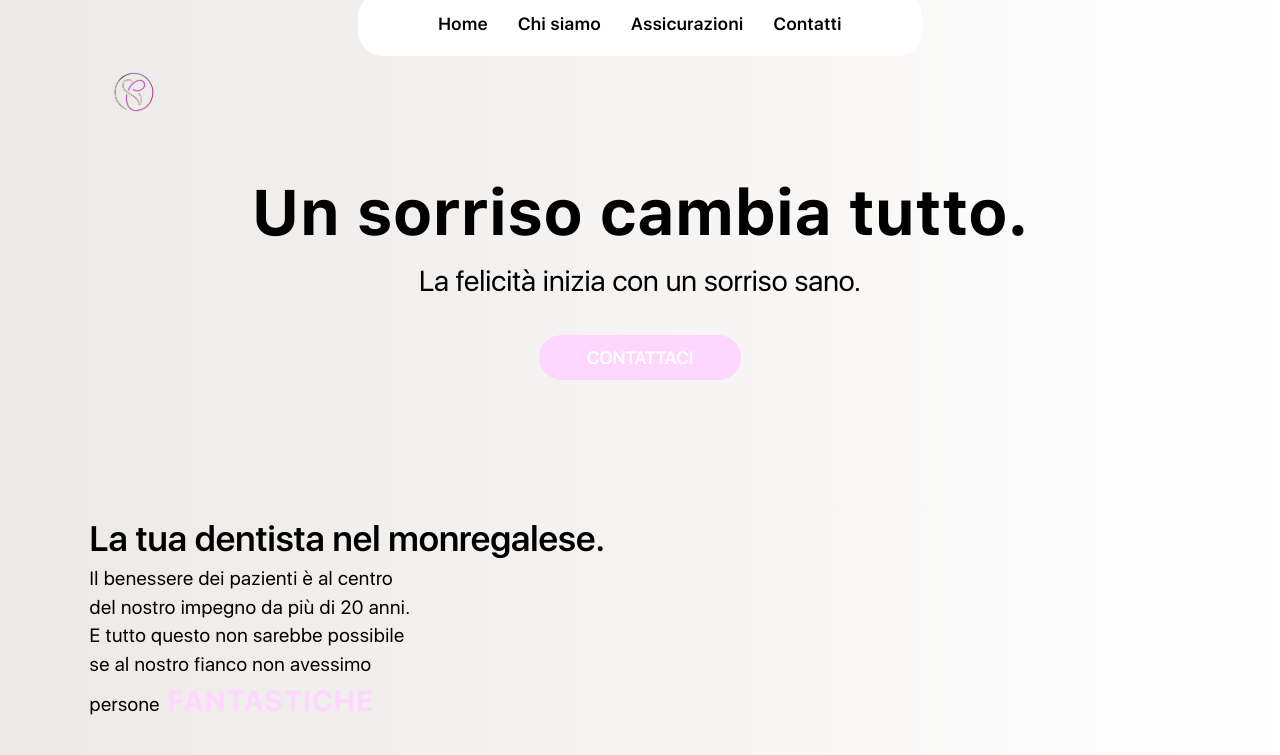
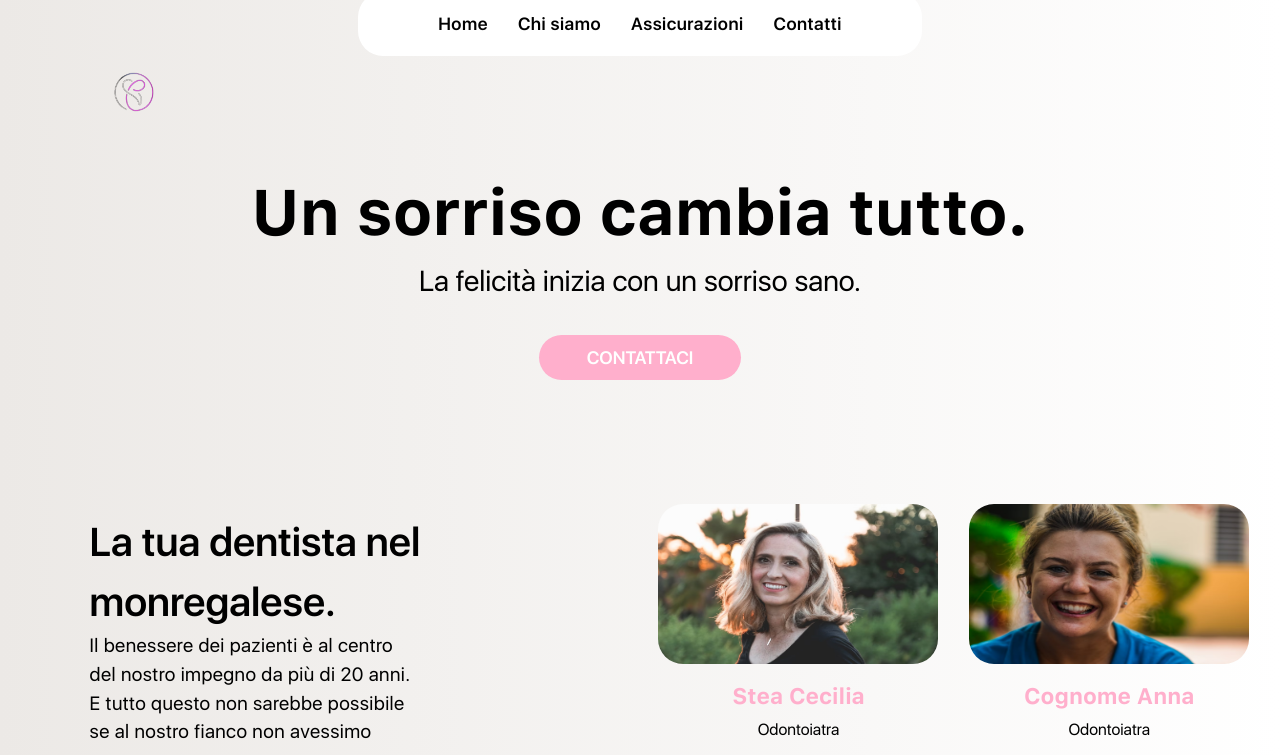
Before and after one commit to francescogropplero/Dentista, a Vue app: page / in a window 1280 px wide. Shown: the top 755 px of the page. Built offline with nearby package versions, Linux system fonts and the light colour scheme.

Commit message:
people section

```diff
--- a/src/App.vue
+++ b/src/App.vue
@@ -1,11 +1,15 @@
 <template>
   <TheNavbar />
   <TheHero />
-  <FirstDescription />
+  <div class="flex">
+    <FirstDescription />
+    <ThePeople />
+  </div>
 </template>
 
 <script setup>
 import TheNavbar from "./components/TheNavbar.vue";
 import TheHero from "./components/TheHero.vue";
 import FirstDescription from "./components/FirstDescription.vue";
+import ThePeople from "./components/ThePeople.vue";
 </script>
--- a/src/assets/main.css
+++ b/src/assets/main.css
@@ -18,7 +18,7 @@
 }
 
 :root {
-  --rosa: #ffd6ff;
+  --rosa: #ffafcc;
   --nero: #1d1d1d;
   --gradiente: linear-gradient(to left, #ece9e6, #ffffff);
 }
@@ -28,22 +28,18 @@
   padding: 0;
   box-sizing: border-box;
 }
+html {
+  scroll-behavior: smooth;
+  transition: 0.7s;
+}
 
 body {
   font-family: "SF Regular";
   font-size: 16px;
   line-height: 1.5;
-  background: #ece9e6; /* fallback for old browsers */
-  background: -webkit-linear-gradient(
-    to left,
-    #ffffff,
-    #ece9e6
-  ); /* Chrome 10-25, Safari 5.1-6 */
-  background: linear-gradient(
-    to left,
-    #ffffff,
-    #ece9e6
-  ); /* W3C, IE 10+/ Edge, Firefox 16+, Chrome 26+, Opera 12+, Safari 7+ */
+  background: #ece9e6;
+  background: -webkit-linear-gradient(to left, #ffffff, #ece9e6);
+  background: linear-gradient(to left, #ffffff, #ece9e6);
 }
 
 body::-webkit-scrollbar {
--- a/src/components/FirstDescription.vue
+++ b/src/components/FirstDescription.vue
@@ -1,5 +1,5 @@
 <template>
-  <section :class="{ 'slide-in': myElement }">
+  <section id="chi-siamo" :class="{ 'slide-in': myElement }">
     <h2>La tua dentista nel monregalese.</h2>
     <p>
       Il benessere dei pazienti è al centro <br />del nostro impegno da più di
@@ -31,7 +31,7 @@ section {
 }
 h2 {
   font-family: "SF Semibold";
-  font-size: 2.2rem;
+  font-size: 2.5rem;
 }
 p {
   font-size: 1.2rem;
@@ -45,7 +45,7 @@ span {
   font-size: 1.8rem;
 }
 .slide-in {
-  animation: slideIn 0.9s ease-out;
+  animation: slideIn 1.3s ease-out;
 }
 @keyframes slideIn {
   0% {
--- a/src/components/TheHero.vue
+++ b/src/components/TheHero.vue
@@ -53,7 +53,7 @@ h4 {
   }
 }
 .slide-in {
-  animation: slideIn 0.9s ease-out;
+  animation: slideIn 1.3s ease-out;
 }
 
 @media (max-width: 430px) {
--- a/src/components/TheNavbar.vue
+++ b/src/components/TheNavbar.vue
@@ -18,7 +18,7 @@
           class="link"
           v-for="(item, index) in navLinks"
           :key="index"
-          href="#"
+          :href="`#${item.toLowerCase().replace(/\s/g, '-')}`"
           >{{ item }}</a
         >
       </div>
@@ -78,7 +78,7 @@ a {
   }
 }
 .slide-in {
-  animation: slideIn 0.9s ease-out;
+  animation: slideIn 1.3s ease-out;
 }
 
 /* Media Queries */
--- /dev/null
+++ b/src/components/ThePeople.vue
@@ -0,0 +1,69 @@
+<template>
+  <div :class="['flex', 'flex-wrap', 'ml-auto', 'mt-28']">
+    <ThePerson
+      :class="[{ 'slide-in': myElement }]"
+      :img="imageUrl"
+      name="Stea Cecilia"
+      job="Odontoiatra"
+    />
+    <ThePerson
+      :class="[{ 'slide-in': myElement }]"
+      :img="image2Url"
+      name="Cognome Anna"
+      job="Odontoiatra"
+    />
+    <ThePerson
+      :class="[{ 'slide-in': myElement }]"
+      :img="imageUrl"
+      name="Cognome Stella"
+      job="Collaboratrice"
+    />
+    <ThePerson
+      :class="[{ 'slide-in': myElement }]"
+      :img="image3Url"
+      name="Oliva Marco"
+      job="Collaboratore"
+    />
+  </div>
+</template>
+
+<script>
+import ThePerson from "./ThePerson.vue";
+import donna2 from "@/assets/img/donna2.jpg";
+import donna from "@/assets/img/donna.jpg";
+import ragazzo from "@/assets/img/ragazzo.jpg";
+
+export default {
+  data() {
+    return {
+      myElement: null,
+      imageUrl: donna,
+      image2Url: donna2,
+      image3Url: ragazzo,
+    };
+  },
+  components: {
+    ThePerson,
+  },
+  mounted() {
+    this.myElement = true;
+  },
+};
+</script>
+
+<style scoped>
+div {
+  width: 50%;
+}
+@keyframes slideIn {
+  0% {
+    transform: translateY(-10%);
+  }
+  100% {
+    transform: translateY(0);
+  }
+}
+.slide-in {
+  animation: slideIn 1.3s ease-out;
+}
+</style>
--- /dev/null
+++ b/src/components/ThePerson.vue
@@ -0,0 +1,56 @@
+<template>
+  <div>
+    <figure class="flex flex-col justify-center mb-10">
+      <img :src="img" :alt="name" />
+      <figcaption>
+        <h3 class="mt-4 mb-1">{{ name }}</h3>
+        <h4>{{ job }}</h4>
+      </figcaption>
+    </figure>
+  </div>
+</template>
+
+<script>
+export default {
+  props: {
+    name: {
+      type: String,
+      required: true,
+    },
+    img: {
+      type: String,
+      required: true,
+    },
+    job: {
+      type: String,
+      required: true,
+    },
+  },
+};
+</script>
+
+<style scoped>
+div {
+  width: 280px;
+}
+h3 {
+  max-width: 280px;
+  text-align: center;
+  color: var(--rosa);
+  font-family: "SF Bold";
+  font-size: 1.4rem;
+}
+h4 {
+  max-width: 280px;
+  text-align: center;
+}
+img {
+  max-width: 280px;
+  height: 20vh;
+  border-radius: 25px;
+  transition: 0.7s;
+}
+img:hover {
+  transform: scale(1.05);
+}
+</style>
```
